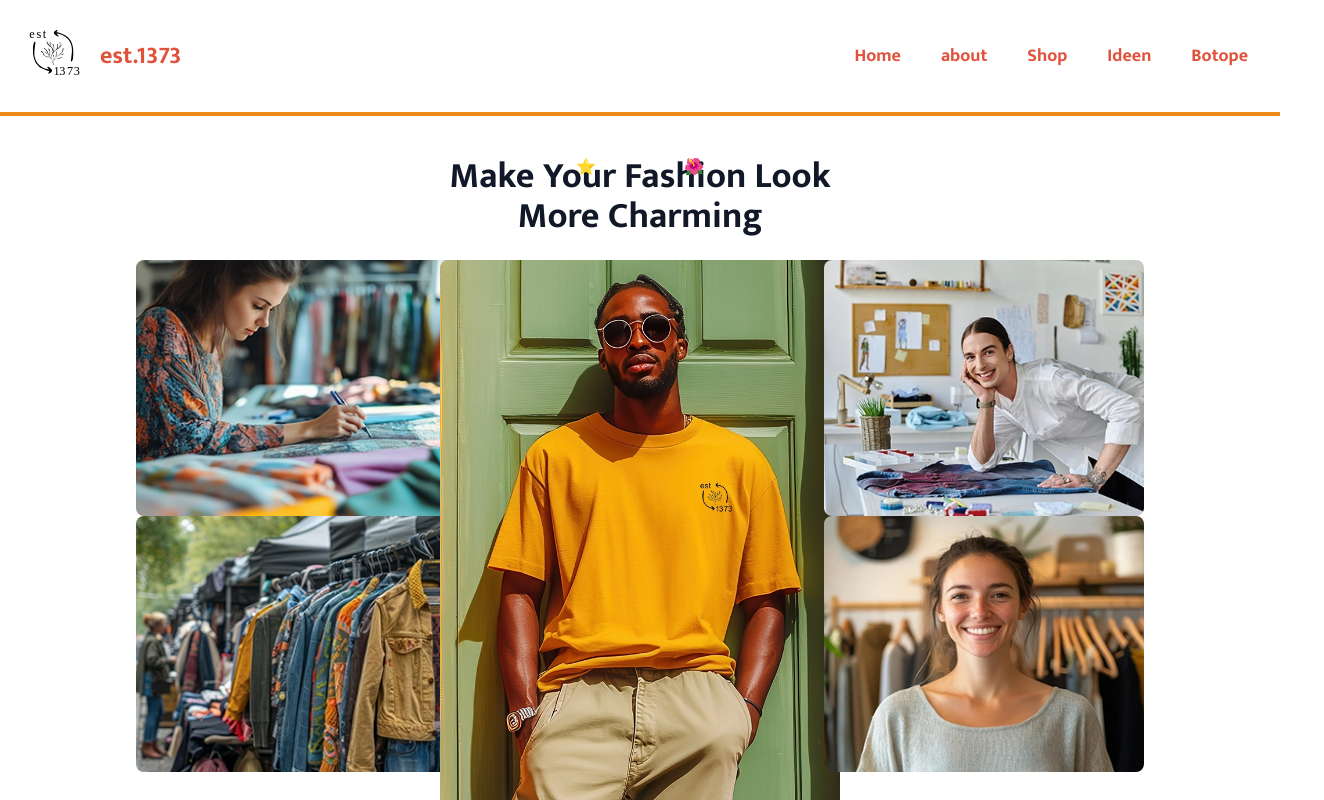
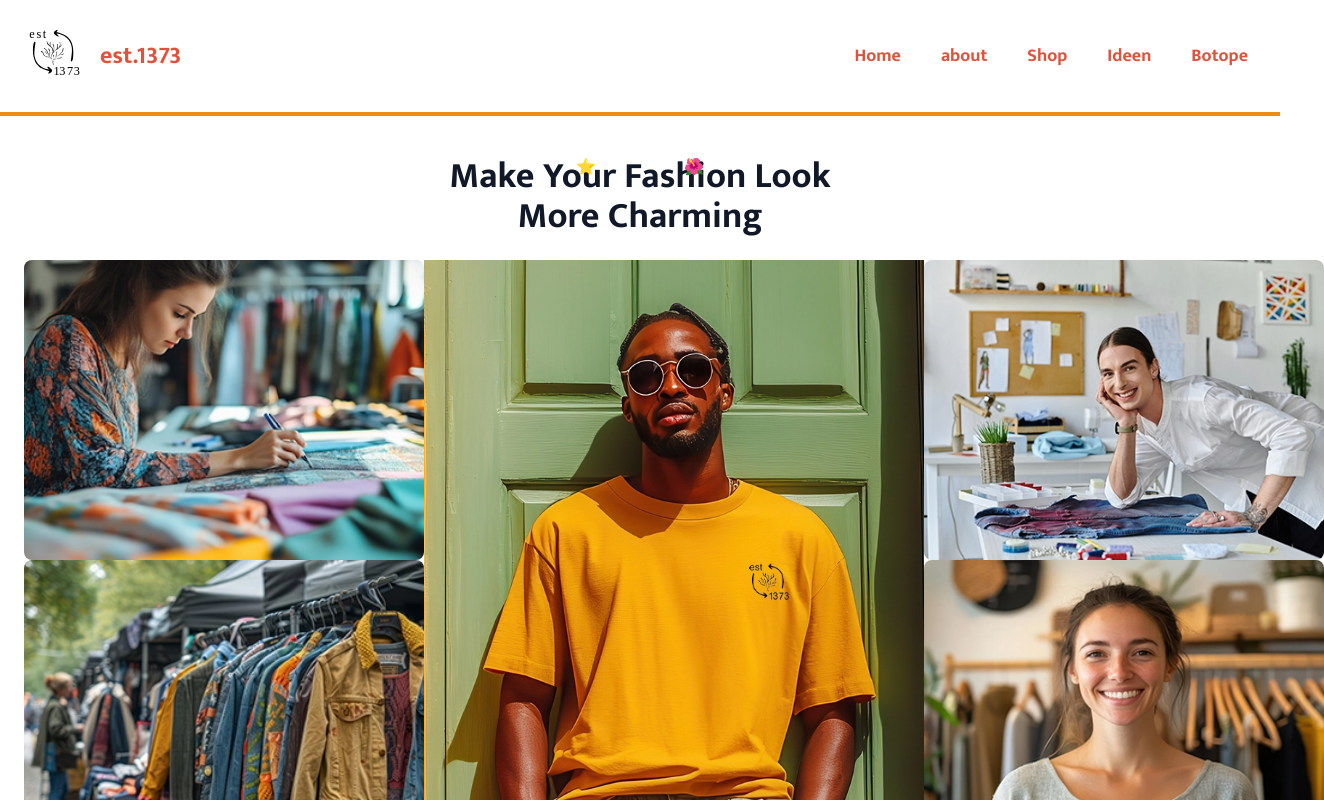
Before and after one commit to joka21/est1373, a Next.js app: page / in a window 1280 px wide. Shown: the top 800 px of the page, 1324 px wide, since content can reach past the window. Built offline with nearby package versions, Linux system fonts and the light colour scheme.

Commit message:
neuer hero

```diff
--- a/components/FashionHero.tsx
+++ b/components/FashionHero.tsx
@@ -32,10 +32,10 @@ const FashionHero: React.FC = () => {
       </div>
 
       {/* Images Layout */}
-      <div className="relative flex justify-center items-start mx-auto">
+      <div className="flex justify-center items-start mx-auto">
         {/* Left Column */}
         <div className="flex flex-col">
-          <div className="w-80 h-64 relative rounded-lg overflow-hidden">
+          <div className="w-[400px] h-[300px] relative rounded-lg overflow-hidden">
             <Image
               src={sideImages[0].src}
               alt={sideImages[0].alt}
@@ -43,7 +43,7 @@ const FashionHero: React.FC = () => {
               className="object-cover"
             />
           </div>
-          <div className="w-80 h-64 relative rounded-lg overflow-hidden">
+          <div className="w-[400px] h-[300px] relative rounded-lg overflow-hidden">
             <Image
               src={sideImages[1].src}
               alt={sideImages[1].alt}
@@ -54,19 +54,19 @@ const FashionHero: React.FC = () => {
         </div>
 
         {/* Center Image */}
-        <div className="w-[400px] relative -mx-4" style={{ height: '600px' }}>
+        <div className="w-[500px] relative" style={{ height: '800px' }}>
           <Image
             src={mainImage.src}
             alt={mainImage.alt}
             fill
             priority
-            className="object-cover rounded-lg"
+            className="object-cover"
           />
         </div>
 
         {/* Right Column */}
         <div className="flex flex-col">
-          <div className="w-80 h-64 relative rounded-lg overflow-hidden">
+          <div className="w-[400px] h-[300px] relative rounded-lg overflow-hidden">
             <Image
               src={sideImages[2].src}
               alt={sideImages[2].alt}
@@ -74,7 +74,7 @@ const FashionHero: React.FC = () => {
               className="object-cover"
             />
           </div>
-          <div className="w-80 h-64 relative rounded-lg overflow-hidden">
+          <div className="w-[400px] h-[300px] relative rounded-lg overflow-hidden">
             <Image
               src={sideImages[3].src}
               alt={sideImages[3].alt}
```
